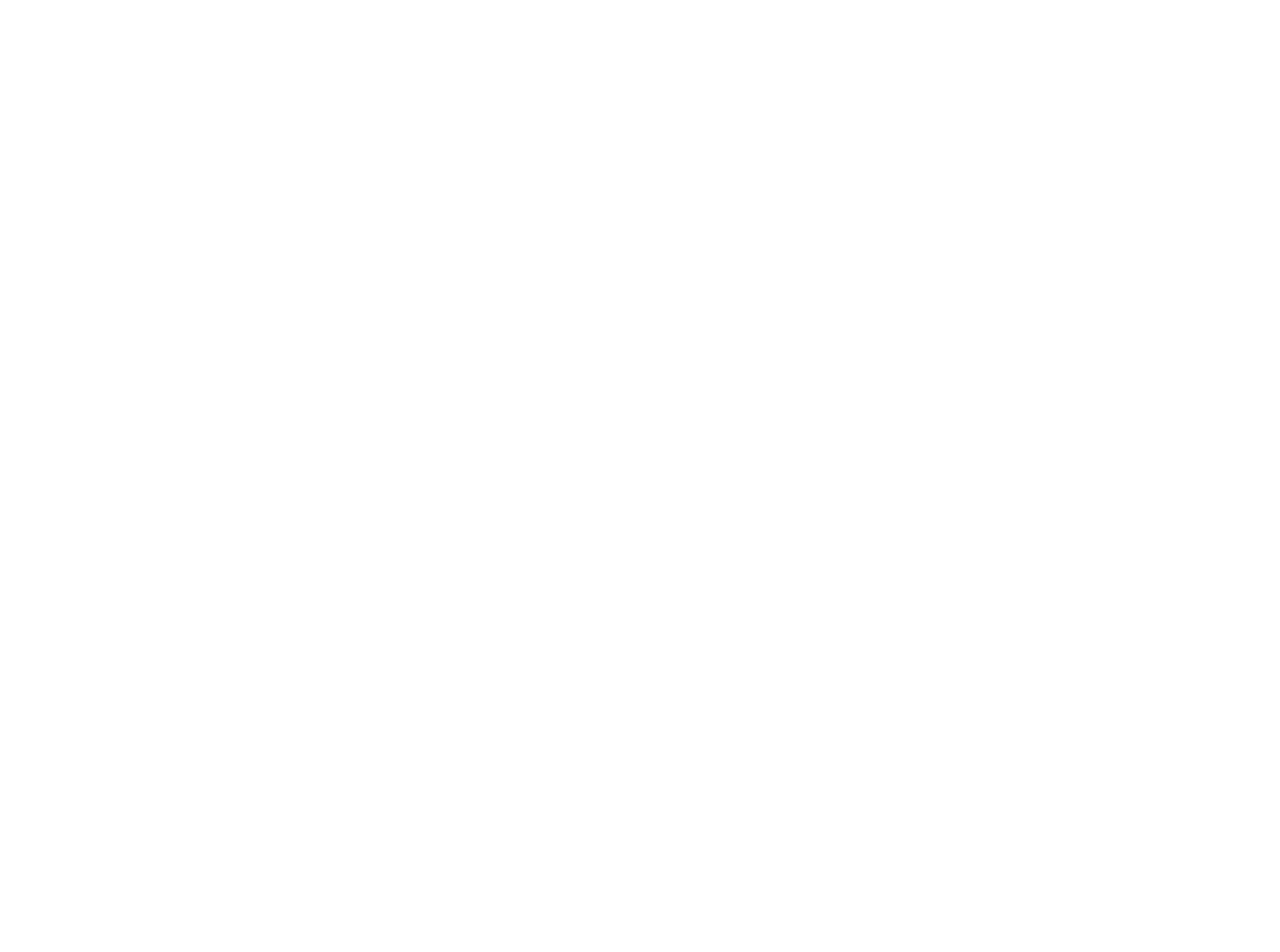
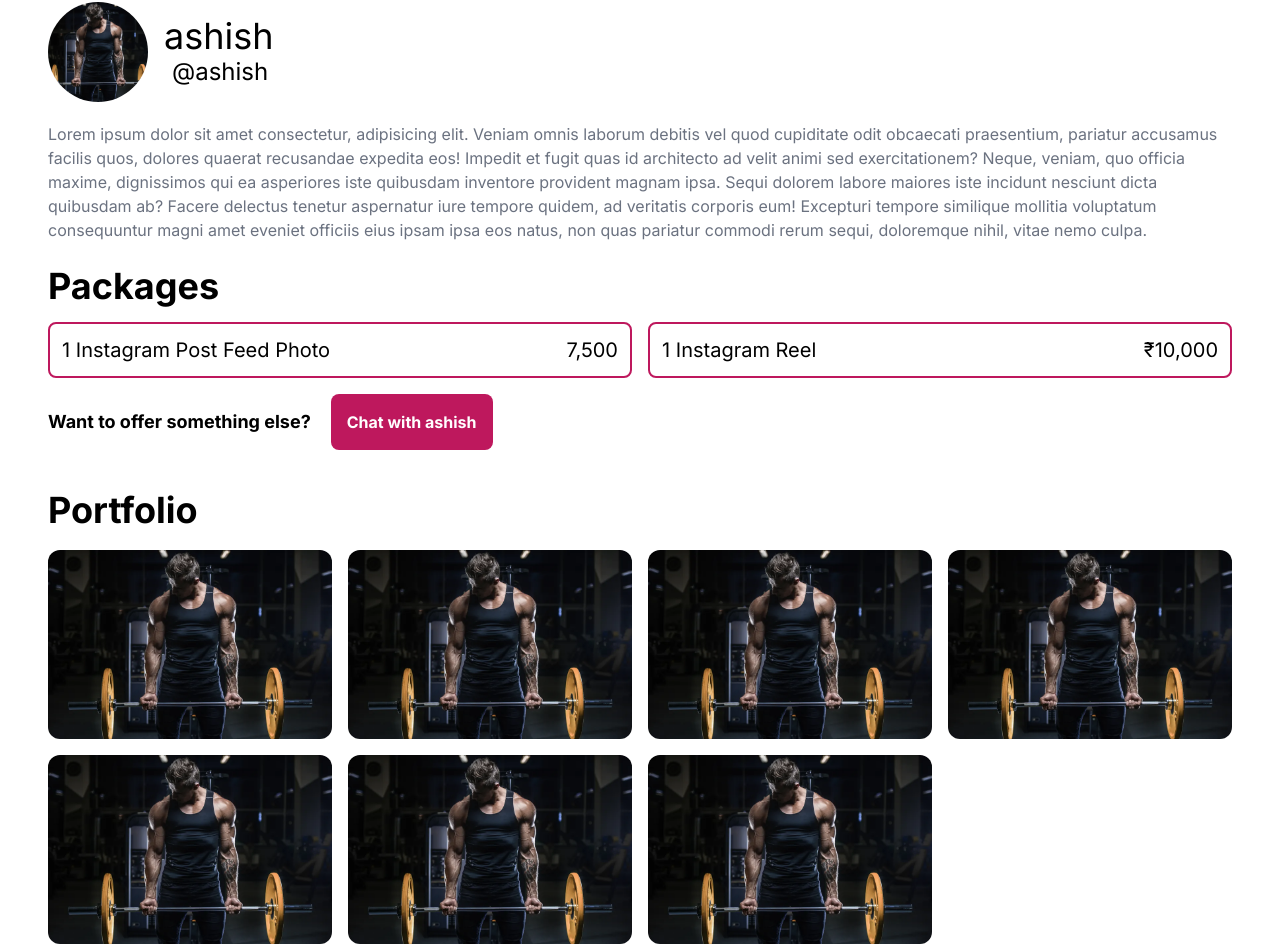
Before and after one commit to ashjha03/collabstr, a Next.js app: page /ashish in a window 1280 px wide. Shown: the part 611-1563 px from the top of the page. Before the commit the page ends 800 px from the top, so only its background shows below. Built offline with nearby package versions, Linux system fonts and the light colour scheme.

Commit message:
Profile Page Designed

```diff
--- a/app/[user]/page.js
+++ b/app/[user]/page.js
@@ -1,3 +1,4 @@
+import Image from "next/image";
 import Navbar from "@/components/Navbar";
 
 const page = ({ params }) => {
@@ -5,9 +6,129 @@
   return (
     <div>
       <Navbar />
-      <div className="user-profile p-12 gap-2">
-        <h1 className="text-4xl">{user}</h1>
-        <h3 className="text-2xl pl-2">@{user}</h3>
+      <div className="user-profile p-12 gap-2 max-w-screen-xl mx-auto">
+        <div className="userimg pb-10">
+          <Image
+            src="/img/profile.png"
+            alt="Creator"
+            className="w-[53vw] mx-auto rounded-lg"
+            height={500}
+            width={500}
+          />
+        </div>
+        <div className="profile-box flex items-center gap-4">
+          <Image
+            src="/img/profile.png"
+            alt="Creator"
+            className="h-[100px] w-[100px]"
+            style={{
+              borderRadius: "100%",
+              objectFit: "cover",
+            }}
+            height={480}
+            width={480}
+          />
+          <span className="">
+            <h1 className="text-4xl">{user}</h1>
+            <h3 className="text-2xl pl-2">@{user}</h3>
+          </span>
+        </div>
+        <p className="text-gray-500 pt-5">
+          Lorem ipsum dolor sit amet consectetur, adipisicing elit. Veniam omnis
+          laborum debitis vel quod cupiditate odit obcaecati praesentium,
+          pariatur accusamus facilis quos, dolores quaerat recusandae expedita
+          eos! Impedit et fugit quas id architecto ad velit animi sed
+          exercitationem? Neque, veniam, quo officia maxime, dignissimos qui ea
+          asperiores iste quibusdam inventore provident magnam ipsa. Sequi
+          dolorem labore maiores iste incidunt nesciunt dicta quibusdam ab?
+          Facere delectus tenetur aspernatur iure tempore quidem, ad veritatis
+          corporis eum! Excepturi tempore similique mollitia voluptatum
+          consequuntur magni amet eveniet officiis eius ipsam ipsa eos natus,
+          non quas pariatur commodi rerum sequi, doloremque nihil, vitae nemo
+          culpa.
+        </p>
+
+        <div className="user-packages py-6">
+          <h1 className="text-4xl font-bold">Packages</h1>
+          <div className="grid pt-4 grid-cols-2 gap-4">
+            <div className="box border-2 rounded-lg border-pink-700 p-3">
+              <div className="flex justify-between">
+                <h1 className="text-xl">1 Instagram Post Feed Photo</h1>
+                <h3 className="text-xl">7,500</h3>
+              </div>
+            </div>
+            <div className="box border-2 rounded-lg border-pink-700 p-3">
+              <div className="flex justify-between">
+                <h1 className="text-xl">1 Instagram Reel</h1>
+                <h3 className="text-xl">₹10,000</h3>
+              </div>
+            </div>
+          </div>
+
+          <div className="chat-btn py-4 flex items-center">
+            <p className="text-lg font-bold pr-5">
+              Want to offer something else?
+            </p>
+            <button className="btn bg-pink-700 hover:bg-pink-500 text-white p-4 rounded-lg font-bold">
+              Chat with {user}
+            </button>
+          </div>
+        </div>
+
+        <div className="portfolio pb-6">
+          <h1 className="text-4xl font-bold pb-5">Portfolio</h1>
+          <div className="grid grid-cols-4 gap-4">
+            <Image
+              src="/img/profile.png"
+              alt="Creator"
+              className="w-[53vw] mx-auto rounded-xl"
+              height={500}
+              width={500}
+            />
+            <Image
+              src="/img/profile.png"
+              alt="Creator"
+              className="w-[53vw] mx-auto rounded-xl"
+              height={500}
+              width={500}
+            />
+            <Image
+              src="/img/profile.png"
+              alt="Creator"
+              className="w-[53vw] mx-auto rounded-xl"
+              height={500}
+              width={500}
+            />
+            <Image
+              src="/img/profile.png"
+              alt="Creator"
+              className="w-[53vw] mx-auto rounded-xl"
+              height={500}
+              width={500}
+            />
+            <Image
+              src="/img/profile.png"
+              alt="Creator"
+              className="w-[53vw] mx-auto rounded-xl"
+              height={500}
+              width={500}
+            />
+            <Image
+              src="/img/profile.png"
+              alt="Creator"
+              className="w-[53vw] mx-auto rounded-xl"
+              height={500}
+              width={500}
+            />
+            <Image
+              src="/img/profile.png"
+              alt="Creator"
+              className="w-[53vw] mx-auto rounded-xl"
+              height={500}
+              width={500}
+            />
+          </div>
+        </div>
       </div>
     </div>
   );
--- a/components/Featured.jsx
+++ b/components/Featured.jsx
@@ -1,5 +1,5 @@
 import Image from "next/image";
-import React from "react";
+import Link from "next/link";
 
 const Featured = ({ title, description }) => {
   return (
@@ -9,7 +9,7 @@
         <p className="text-lg font-serif pl-2">{description}</p>
       </div>
       <div className="profiles grid grid-cols-4 gap-4 py-4">
-        <div className="profile cursor-pointer rounded-xl shadow-lg py-4">
+        <Link href="/ashish" className="profile rounded-xl shadow-lg py-4">
           <Image
             src="/img/profile.png"
             alt="Creator"
@@ -28,8 +28,8 @@
               Fashion, Travel & Lifestyle Content Creator
             </p>
           </div>
-        </div>
-        <div className="profile cursor-pointer rounded-xl shadow-lg py-4">
+        </Link>
+        <Link href="/ashish" className="profile rounded-xl shadow-lg py-4">
           <Image
             src="/img/profile.png"
             alt="Creator"
@@ -48,8 +48,8 @@
               Fashion, Travel & Lifestyle Content Creator
             </p>
           </div>
-        </div>
-        <div className="profile cursor-pointer rounded-xl shadow-lg py-4">
+        </Link>
+        <Link href="/ashish" className="profile rounded-xl shadow-lg py-4">
           <Image
             src="/img/profile.png"
             alt="Creator"
@@ -68,8 +68,8 @@
               Fashion, Travel & Lifestyle Content Creator
             </p>
           </div>
-        </div>
-        <div className="profile cursor-pointer rounded-xl shadow-lg py-4">
+        </Link>
+        <Link href="/ashish" className="profile rounded-xl shadow-lg py-4">
           <Image
             src="/img/profile.png"
             alt="Creator"
@@ -88,7 +88,7 @@
               Fashion, Travel & Lifestyle Content Creator
             </p>
           </div>
-        </div>
+        </Link>
       </div>
     </div>
   );
```
